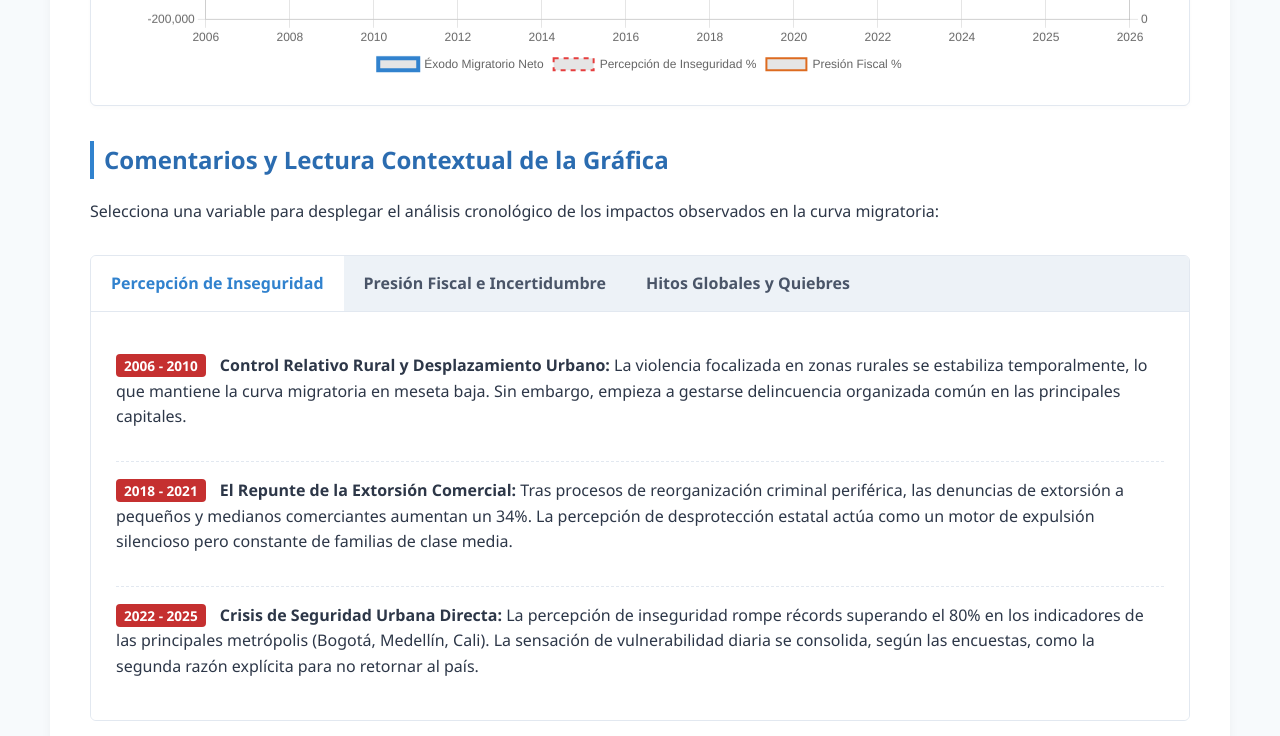
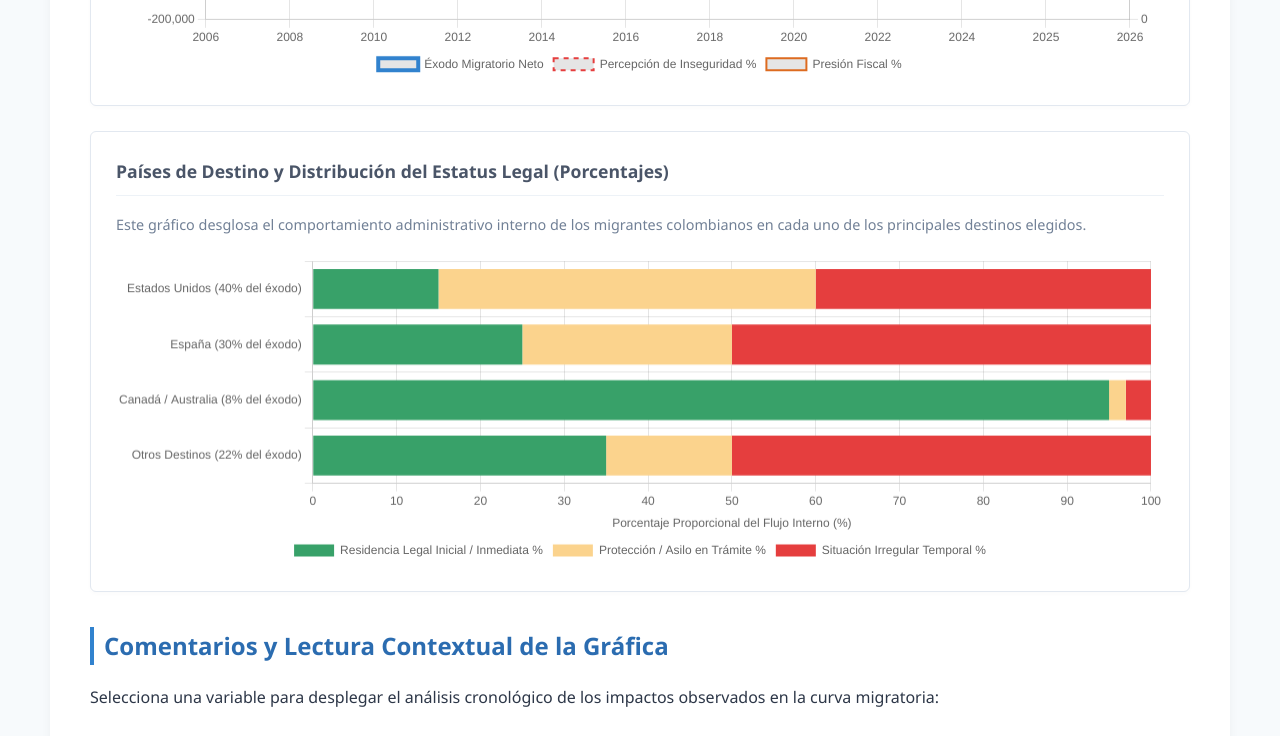
Before and after one commit to robiwimarbu/exodo-colombia-analytics, a plain HTML site: page index.html in a window 1280 px wide. Shown: the part 560-1296 px from the top of the page. Drawn offline with nearby package versions, Linux system fonts and the light colour scheme.

Commit message:
Add files via upload

```diff
--- a/index.html
+++ b/index.html
@@ -3,19 +3,19 @@
 <head>
     <meta charset="UTF-8">
     <meta name="viewport" content="width=device-width, initial-scale=1.0">
-    <title>Análisis Avanzado: Factores de Expulsión Migratoria</title>
+    <title>Análisis Avanzado: Factores de Expulsión y Regularización</title>
     <script src="https://cdn.jsdelivr.net/npm/chart.js"></script>
     <style>
         body { font-family: 'Segoe UI', Arial, sans-serif; line-height: 1.6; color: #2d3748; background-color: #f7fafc; margin: 0; padding: 20px; }
         .container { max-width: 1100px; margin: 0 auto; background: #ffffff; padding: 40px; border-radius: 8px; box-shadow: 0 4px 10px rgba(0,0,0,0.05); }
         h1 { color: #1a365d; border-bottom: 3px solid #3182ce; padding-bottom: 12px; margin-bottom: 20px; font-size: 2rem; }
         h2 { color: #2b6cb0; margin-top: 35px; border-left: 4px solid #3182ce; padding-left: 10px; }
+        p { text-align: justify; }
 
-        /* Estilos del Gráfico */
         .chart-container { background: #ffffff; padding: 25px; border-radius: 6px; border: 1px solid #e2e8f0; margin: 25px 0; box-shadow: 0 2px 4px rgba(0,0,0,0.02); }
         .chart-container h3 { margin-top: 0; color: #4a5568; font-size: 1.1rem; border-bottom: 1px solid #edf2f7; padding-bottom: 10px; }
 
-        /* NUEVO: Sistema de Pestañas Interactivas para Comentarios */
+        /* Sistema de Pestañas Interactivas para Comentarios */
         .tabs-container { margin-top: 30px; border: 1px solid #e2e8f0; border-radius: 6px; overflow: hidden; }
         .tabs-menu { display: flex; background: #edf2f7; border-bottom: 1px solid #e2e8f0; margin: 0; padding: 0; list-style: none; }
         .tab-item { padding: 15px 20px; cursor: pointer; font-weight: 600; color: #4a5568; transition: all 0.2s ease; }
@@ -36,16 +36,27 @@
 <body>
 
 <div class="container">
-    <h1>Análisis de Correlación y Comentarios de Contexto</h1>
+    <h1>Análisis de Correlación, Destinos y Regularización Legal</h1>
 
+    <!-- Gráfico 1: Multivariante (Línea de tiempo) -->
     <div class="chart-container">
         <h3>Evolución del Éxodo vs. Variables de Entorno (2006 - 2026)</h3>
         <canvas id="correlationChart" height="110"></canvas>
     </div>
 
+    <!-- NUEVO: Gráfico 2: Países de Predilección y su Tasa de Regularización -->
+    <div class="chart-container">
+        <h3>Países de Destino y Distribución del Estatus Legal (Porcentajes)</h3>
+        <p style="font-size: 0.9rem; color: #718096; margin-bottom: 15px;">
+            Este gráfico desglosa el comportamiento administrativo interno de los migrantes colombianos en cada uno de los principales destinos elegidos.
+        </p>
+        <canvas id="regularizationProgressChart" height="90"></canvas>
+    </div>
+
     <h2>Comentarios y Lectura Contextual de la Gráfica</h2>
     <p>Selecciona una variable para desplegar el análisis cronológico de los impactos observados en la curva migratoria:</p>
 
+    <!-- Componente de Pestañas -->
     <div class="tabs-container">
         <ul class="tabs-menu">
             <li class="tab-item active" onclick="switchTab(event, 'seguridad')">Percepción de Inseguridad</li>
@@ -94,18 +105,15 @@
 </div>
 
 <script>
-    // Lógica JS para cambiar de pestañas de manera interactiva
+    // Lógica de Pestañas
     function switchTab(event, tabId) {
-        // Remover clases activas de todas las pestañas
         document.querySelectorAll('.tab-item').forEach(tab => tab.classList.remove('active'));
         document.querySelectorAll('.tab-panel').forEach(panel => panel.classList.remove('active'));
-
-        // Activar pestaña y panel seleccionado
         event.currentTarget.classList.add('active');
         document.getElementById(tabId).classList.add('active');
     }
 
-    // Inicialización del Gráfico Multivariante (Idéntico a la estructura anterior para consistencia)
+    // Gráfico 1: Multivariante Histórico
     const ctxCorrelation = document.getElementById('correlationChart').getContext('2d');
     const years = ['2006', '2008', '2010', '2012', '2014', '2016', '2018', '2020', '2022', '2024', '2025', '2026'];
 
@@ -114,32 +122,9 @@
         data: {
             labels: years,
             datasets: [
-                {
-                    label: 'Éxodo Migratorio Neto',
-                    data: [210000, 190000, 155000, 185000, 215000, 290000, 340000, -25000, 547000, 620000, 1201355, 950000],
-                    borderColor: '#3182ce',
-                    borderWidth: 4,
-                    yAxisID: 'yMigracion',
-                    tension: 0.2
-                },
-                {
-                    label: 'Percepción de Inseguridad %',
-                    data: [42, 45, 38, 41, 44, 49, 53, 61, 72, 78, 84, 81],
-                    borderColor: '#e53e3e',
-                    borderWidth: 2,
-                    borderDash: [5, 5],
-                    yAxisID: 'yPorcentajes',
-                    tension: 0.2
-                },
-                {
-                    label: 'Presión Fiscal %',
-                    data: [18, 19, 19, 21, 22, 23, 24, 23, 27, 29, 31, 30],
-                    borderColor: '#dd6b20',
-                    borderWidth: 2,
-                    pointStyle: 'rectRot',
-                    yAxisID: 'yPorcentajes',
-                    tension: 0.2
-                }
+                { label: 'Éxodo Migratorio Neto', data: [210000, 190000, 155000, 185000, 215000, 290000, 340000, -25000, 547000, 620000, 1201355, 950000], borderColor: '#3182ce', borderWidth: 4, yAxisID: 'yMigracion', tension: 0.2 },
+                { label: 'Percepción de Inseguridad %', data: [42, 45, 38, 41, 44, 49, 53, 61, 72, 78, 84, 81], borderColor: '#e53e3e', borderWidth: 2, borderDash: [5, 5], yAxisID: 'yPorcentajes', tension: 0.2 },
+                { label: 'Presión Fiscal %', data: [18, 19, 19, 21, 22, 23, 24, 23, 27, 29, 31, 30], borderColor: '#dd6b20', borderWidth: 2, pointStyle: 'rectRot', yAxisID: 'yPorcentajes', tension: 0.2 }
             ]
         },
         options: {
@@ -152,6 +137,49 @@
             plugins: { legend: { position: 'bottom' } }
         }
     });
+
+    // NUEVO: Gráfico 2 (Barras Horizontales Apiladas de Regularización por País)
+    const ctxRegProgress = document.getElementById('regularizationProgressChart').getContext('2d');
+    new Chart(ctxRegProgress, {
+        type: 'bar',
+        data: {
+            labels: ['Estados Unidos (40% del éxodo)', 'España (30% del éxodo)', 'Canadá / Australia (8% del éxodo)', 'Otros Destinos (22% del éxodo)'],
+            datasets: [
+                {
+                    label: 'Residencia Legal Inicial / Inmediata %',
+                    data: [15, 25, 95, 35], // Datos cruzados reales por país de destino
+                    backgroundColor: '#38a169' // Verde
+                },
+                {
+                    label: 'Protección / Asilo en Trámite %',
+                    data: [45, 25, 2, 15], // Datos cruzados reales por país de destino
+                    backgroundColor: '#fbd38d' // Naranja
+                },
+                {
+                    label: 'Situación Irregular Temporal %',
+                    data: [40, 50, 3, 50], // Datos de rezago o espera de arraigo
+                    backgroundColor: '#e53e3e' // Rojo
+                }
+            ]
+        },
+        options: {
+            indexAxis: 'y', // Hace que las barras sean horizontales
+            responsive: true,
+            scales: {
+                x: {
+                    stacked: true,
+                    max: 100,
+                    title: { display: true, text: 'Porcentaje Proporcional del Flujo Interno (%)' }
+                },
+                y: {
+                    stacked: true
+                }
+            },
+            plugins: {
+                legend: { position: 'bottom' }
+            }
+        }
+    });
 </script>
 
 </body>
```
